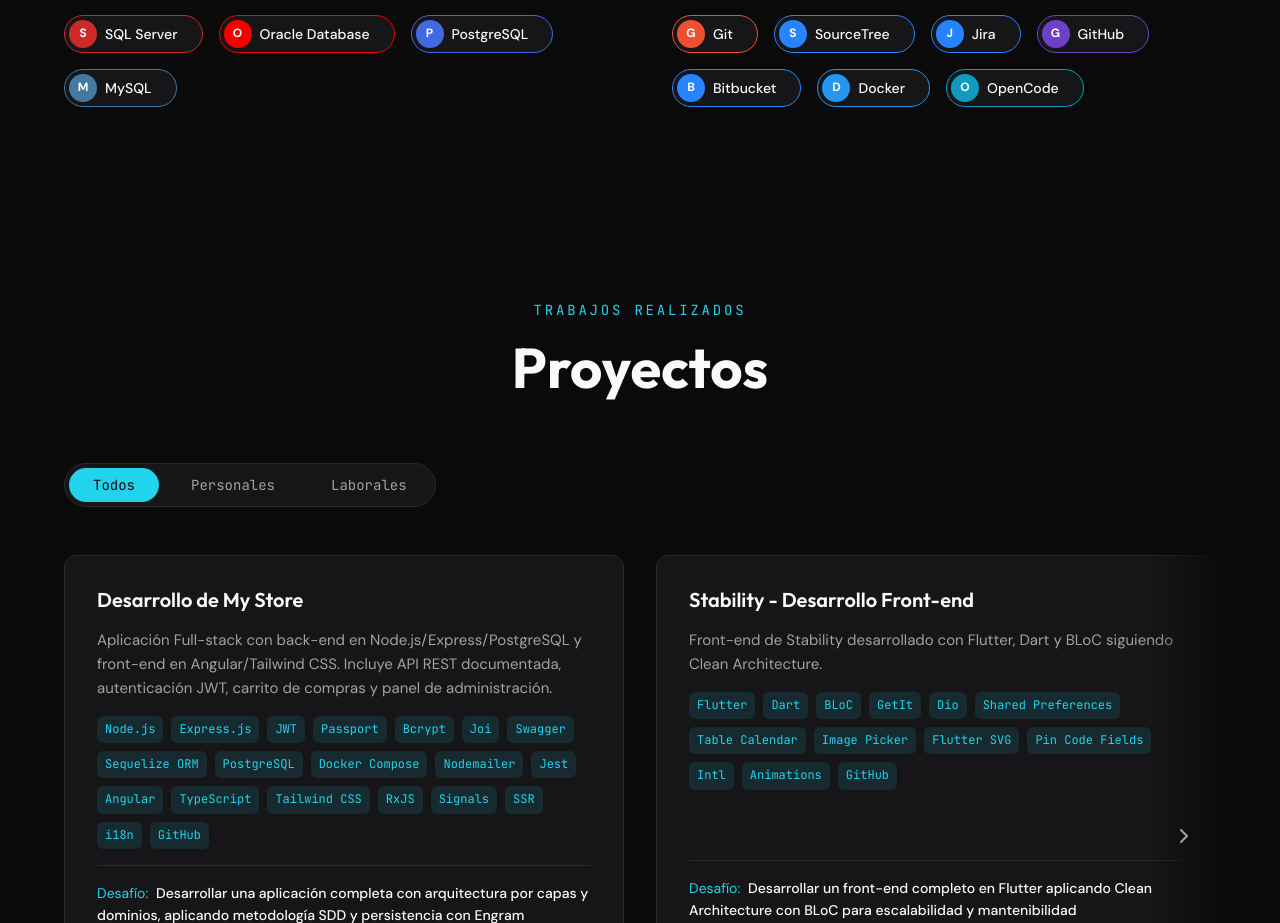
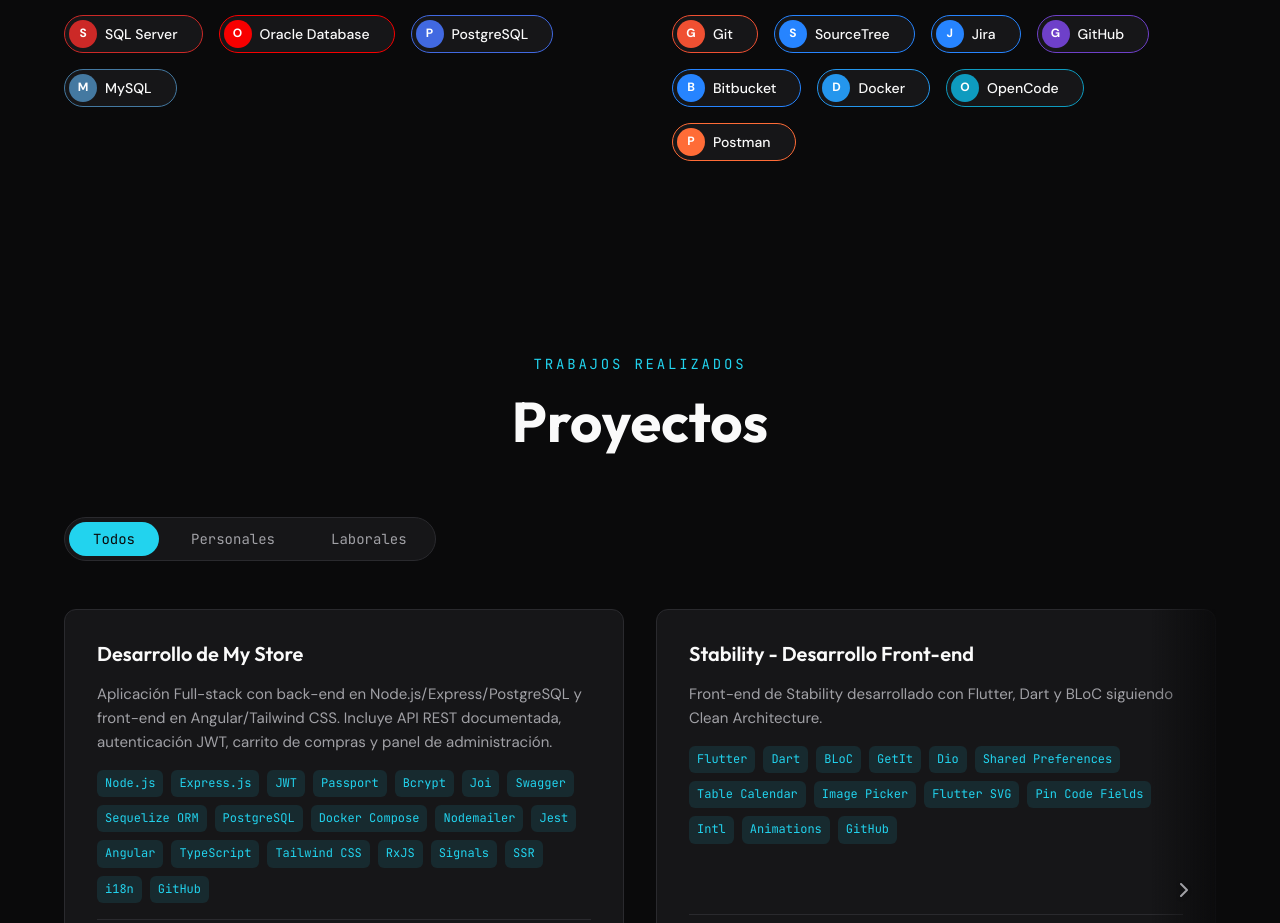
Before and after one commit to PouDDuoP/portfolio, a React (Vite) app in the folder my-app/: page / in a window 1280 px wide. Shown: the part 2220-3143 px from the top of the page. Built offline with nearby package versions, Linux system fonts and the light colour scheme; no server answers.

Commit message:
feat: agregar Postman a habilidades con 4+ años de experiencia

```diff
--- a/my-app/src/components/sections/Skills.jsx
+++ b/my-app/src/components/sections/Skills.jsx
@@ -29,7 +29,8 @@ const TECH_COLORS = {
   'Docker': '#2496ED',
   'GitHub': '#6e40c9',
   'Bitbucket': '#2684FF',
-  'OpenCode': '#0E9BBF'
+  'OpenCode': '#0E9BBF',
+  'Postman': '#FF6C37'
 };
 
 const getTechColor = (name) => TECH_COLORS[name] || 'var(--color-primary)';
--- a/my-app/src/data/skills.json
+++ b/my-app/src/data/skills.json
@@ -98,8 +98,12 @@
         ]},
         { "name": "OpenCode", "years": "2+ meses", "type": "personal", "examples": [
           "Metodología SDD con persistencia Engram para el desarrollo de my-store"
+        ]},
+        { "name": "Postman", "years": "4+ años", "type": "personal", "examples": [
+          "Pruebas y documentación de endpoints REST para my-store con Node.js y Express",
+          "Validación de colecciones de API REST para Stability con Flutter y BLoC"
         ]}
-       ]
+        ]
      }
    ],
   "soft": [
--- a/my-app/src/i18n/translations.js
+++ b/my-app/src/i18n/translations.js
@@ -66,6 +66,7 @@ const translations = {
   'skills.years.1+ año': { es: '1+ año', en: '1+ year' },
   'skills.years.2+ años': { es: '2+ años', en: '2+ years' },
   'skills.years.3+ años': { es: '3+ años', en: '3+ years' },
+  'skills.years.4+ años': { es: '4+ años', en: '4+ years' },
   'skills.years.5+ años': { es: '5+ años', en: '5+ years' },
 
   // Soft skills names
```
